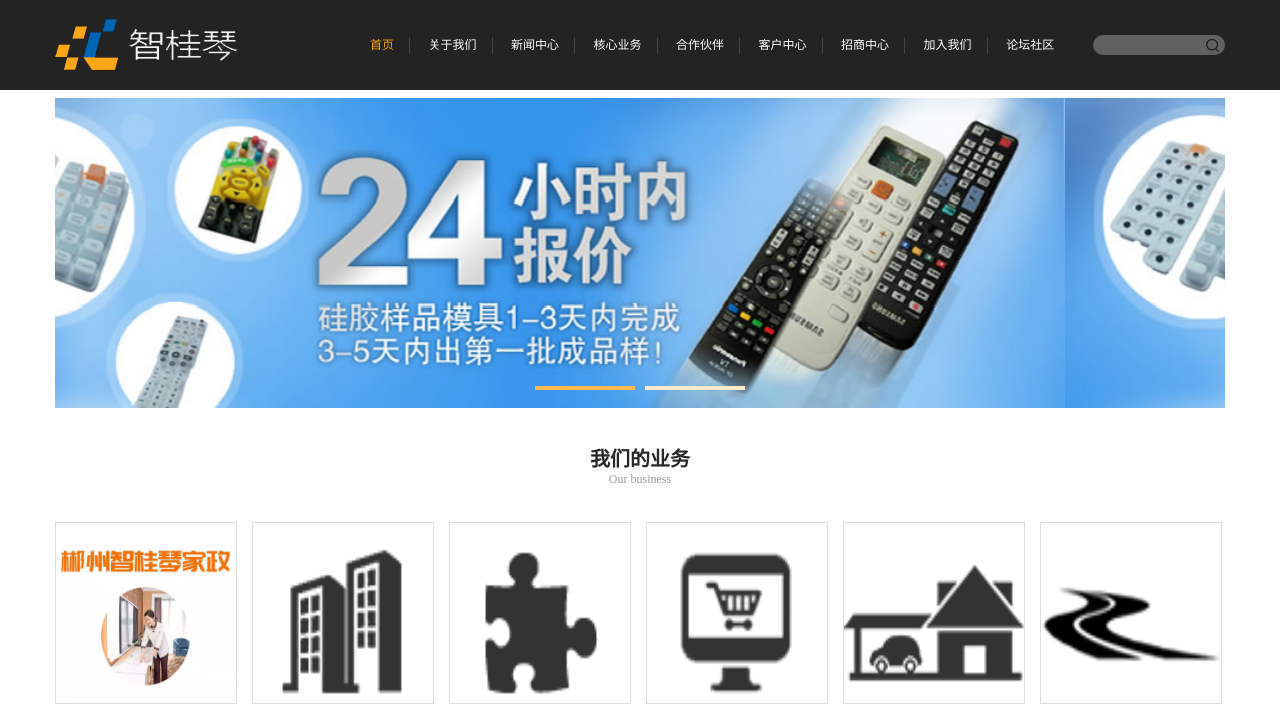
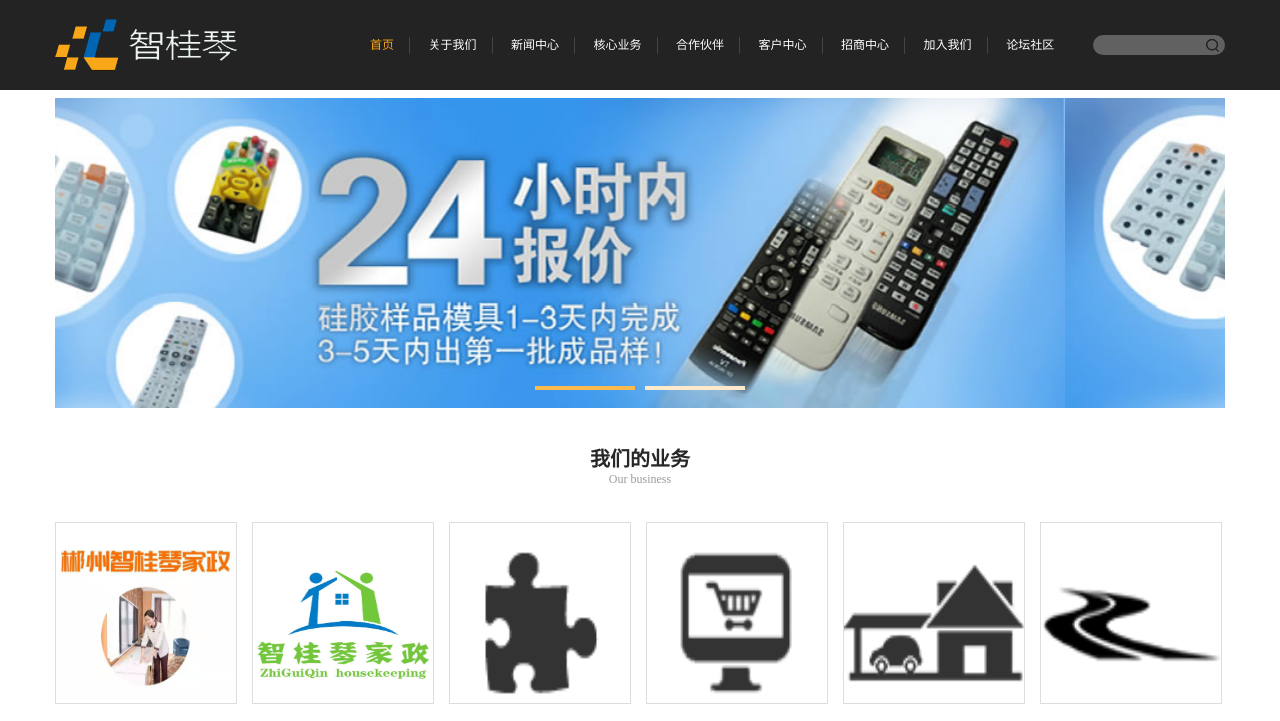
Before and after one commit to zhqplus/gws, a plain HTML site: page index.html in a window 1280 px wide. Shown: the top 721 px of the page. Drawn offline with Linux system fonts and the light colour scheme; files whose address does not match are found by name.

Commit message:
智桂琴

```diff
--- a/index.html
+++ b/index.html
@@ -102,7 +102,7 @@ $(function(){
         </li>
         <li>
         	<a href="">
-            	<img src="Assets/images/p2.png" alt=""/>
+            	<img src="Assets/images/zgq_p2.png" alt=""/>
 <!--                <h6>创客公寓</h6>-->
 <!--                <div class="des">-->
 <!--                	A guest apartment-->
```
Also changed, not shown: Assets/images/zgq_p2.png (added).
